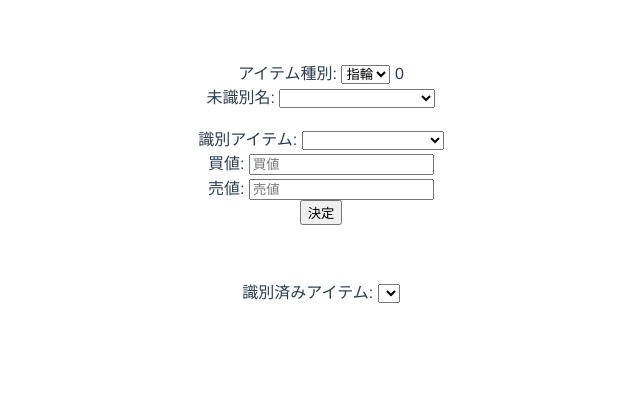
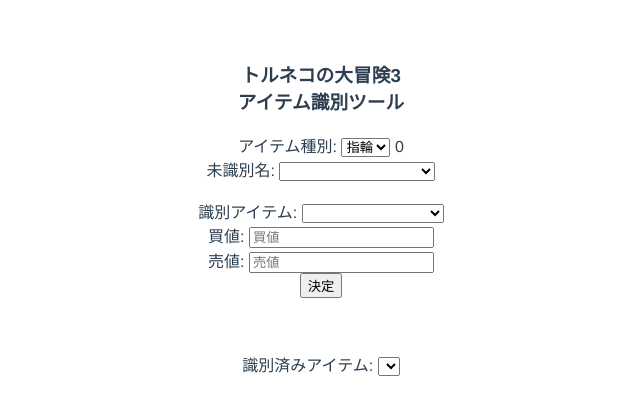
Before and after one commit to mitleidstein/TorunekoTool, a Vue app in the folder toruneko3_tool_vue/: page / in a window 1280 px wide. Shown: the top 412 px of the page, without its empty margins (319-959 px from the left). Built offline with nearby package versions, Linux system fonts and the light colour scheme.

Commit message:
識別済みアイテムを表示するようにした

```diff
--- a/toruneko3_tool_vue/src/App.vue
+++ b/toruneko3_tool_vue/src/App.vue
@@ -1,5 +1,5 @@
 <script setup>
-import { ref, computed } from 'vue'
+import { ref, computed, onMounted } from 'vue'
 import itemTypes from './assets/item_types.json'
 import unidentifiedItemsCSV from './assets/unidentified_items.json'
 import itemsCSV from './assets/items.json'
@@ -23,17 +23,19 @@
     )
 })
 
-const indentifiedItems = computed(() => {
-  return unidentifiedItemsCSV
-      .filter((t) => t.item)
-      .map(t => { return t.item })
-})
+const indentifiedItems = ref([])
 const buyingPrice = ref(null)
 const sellingPrice = ref(null)
 
 const savedItem = ref(null)
 const savedBuyingPrice = ref(null)
 const savedSellingPrice = ref(null)
+
+function updateIndentifiedItems() {
+  indentifiedItems.value = unidentifiedItemsCSV
+      .filter((t) => t.item)
+      .map(t => { return t.item })
+}
 
 function enter() {
   if (!selectedUnidentifiedItem.value) {
@@ -49,6 +51,7 @@
     savedBuyingPrice.value = buyingPrice.value
     savedSellingPrice.value = sellingPrice.value
     selectedUnidentifiedItem.value = un
+    updateIndentifiedItems()
   }
 }
 
@@ -59,12 +62,22 @@
   savedItem.value = selectedUnidentifiedItem.value.item
   savedBuyingPrice.value = selectedUnidentifiedItem.value.buyingPrice
   savedSellingPrice.value = selectedUnidentifiedItem.value.sellingPrice
+  updateIndentifiedItems()
 }
+
+onMounted(() => {
+  updateIndentifiedItems()
+})
 
 </script>
 
 <template>
   <div>
+    <h3>
+      トルネコの大冒険3<br/>
+      アイテム識別ツール
+    </h3>
+
     アイテム種別:
     <select v-model="selectedType">
       <option v-for="type in itemTypes" :key="type.id" :value="type.id">
@@ -107,7 +120,12 @@
 
     <br/>
     <button @click="enter">
-      決定
+      <div v-if="savedItem || savedBuyingPrice || savedSellingPrice">
+        変更
+      </div>
+      <div v-else>
+        決定
+      </div>
     </button>
 
     <br/>
```
